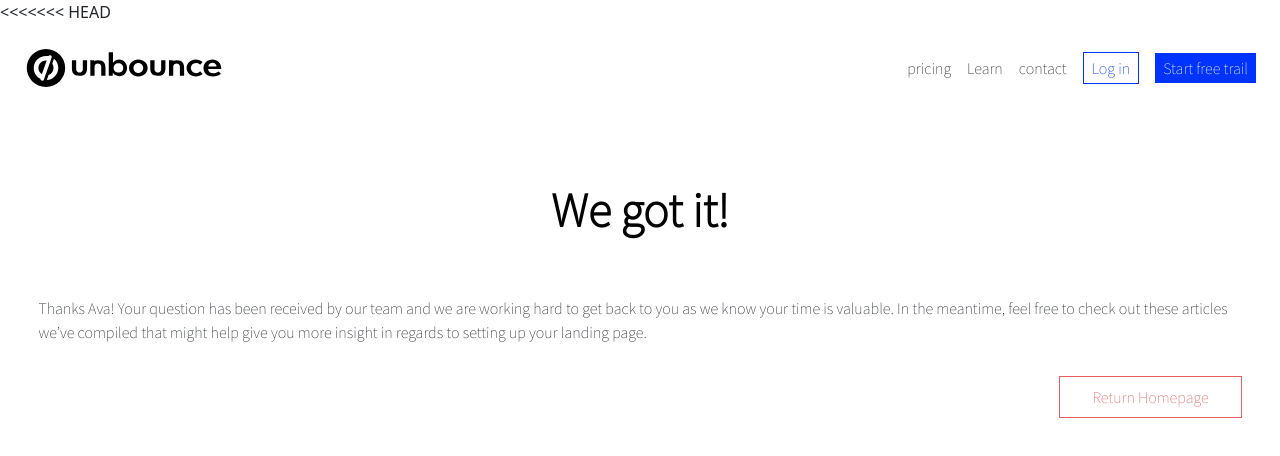
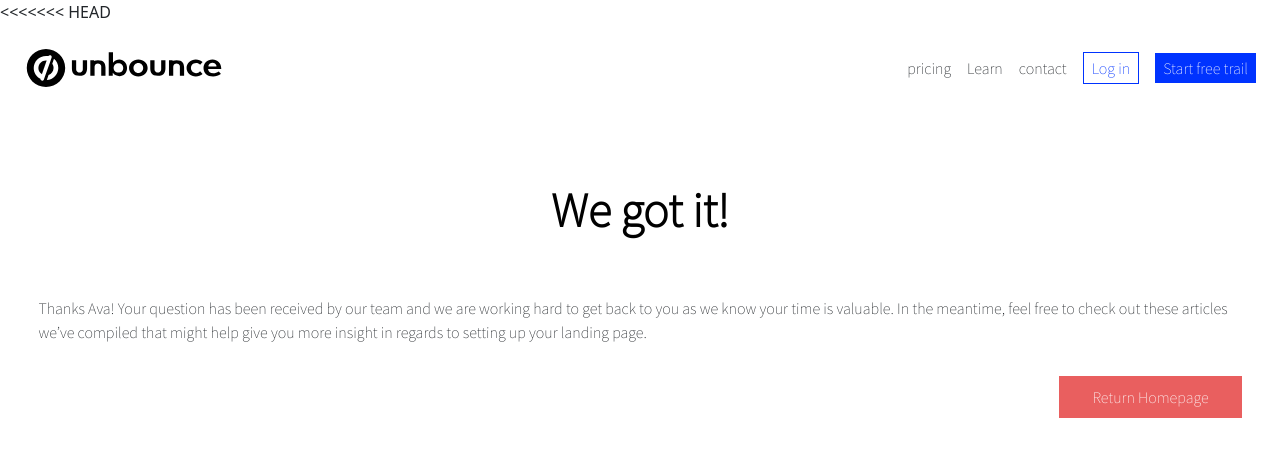
Before and after one commit to nancy-sun/unbounce-project-client, a React (Create React App) app: page /helpfinal in a window 1280 px wide. In both pictures the pointer is over the button "Return Homepage". Shown: the top 456 px of the page. Built offline with nearby package versions, Linux system fonts and the light colour scheme.

Commit message:
Set buttons hover

```diff
--- a/src/component/HelpDegree/HelpDegree.scss
+++ b/src/component/HelpDegree/HelpDegree.scss
@@ -64,6 +64,11 @@
     background-color: #fff;
     color: #e76969;
 
+    &:hover {
+      background-color: #e95f5f;
+      color: #fff;
+    }
+
     &--box {
       width: 100%;
       display: flex;
--- a/src/component/HelpDetail/HelpDetail.scss
+++ b/src/component/HelpDetail/HelpDetail.scss
@@ -46,6 +46,11 @@
     background-color: #fff;
     color: #e95f5f;
 
+    &:hover {
+      background-color: #e95f5f;
+      color: #fff;
+    }
+
     &--box {
       width: 100%;
       display: flex;
--- a/src/component/HelpFinalPage/HelpFinalPage.scss
+++ b/src/component/HelpFinalPage/HelpFinalPage.scss
@@ -27,8 +27,12 @@
   &__btn {
     padding: 0.5rem 2rem;
     border: 1px solid #e95f5f;
-    background-color: #fff;
+    background-color: #ffffff;
     color: #e95f5f;
+    &:hover {
+      background-color: #e95f5f;
+      color: #fff;
+    }
 
     &--box {
       width: 100%;
--- a/src/component/HelpInfo/HelpInfo.scss
+++ b/src/component/HelpInfo/HelpInfo.scss
@@ -62,6 +62,10 @@
     border: 1px solid #e95f5f;
     background-color: #fff;
     color: #e95f5f;
+    &:hover {
+      background-color: #e95f5f;
+      color: #fff;
+    }
 
     &--box {
       width: 100%;
--- a/src/component/HelpPage/HelpPage.scss
+++ b/src/component/HelpPage/HelpPage.scss
@@ -59,6 +59,11 @@
     background-color: #fff;
     color: #e76969;
 
+    &:hover {
+      background-color: #e95f5f;
+      color: #fff;
+    }
+
     &--box {
       width: 100%;
       display: flex;
```
